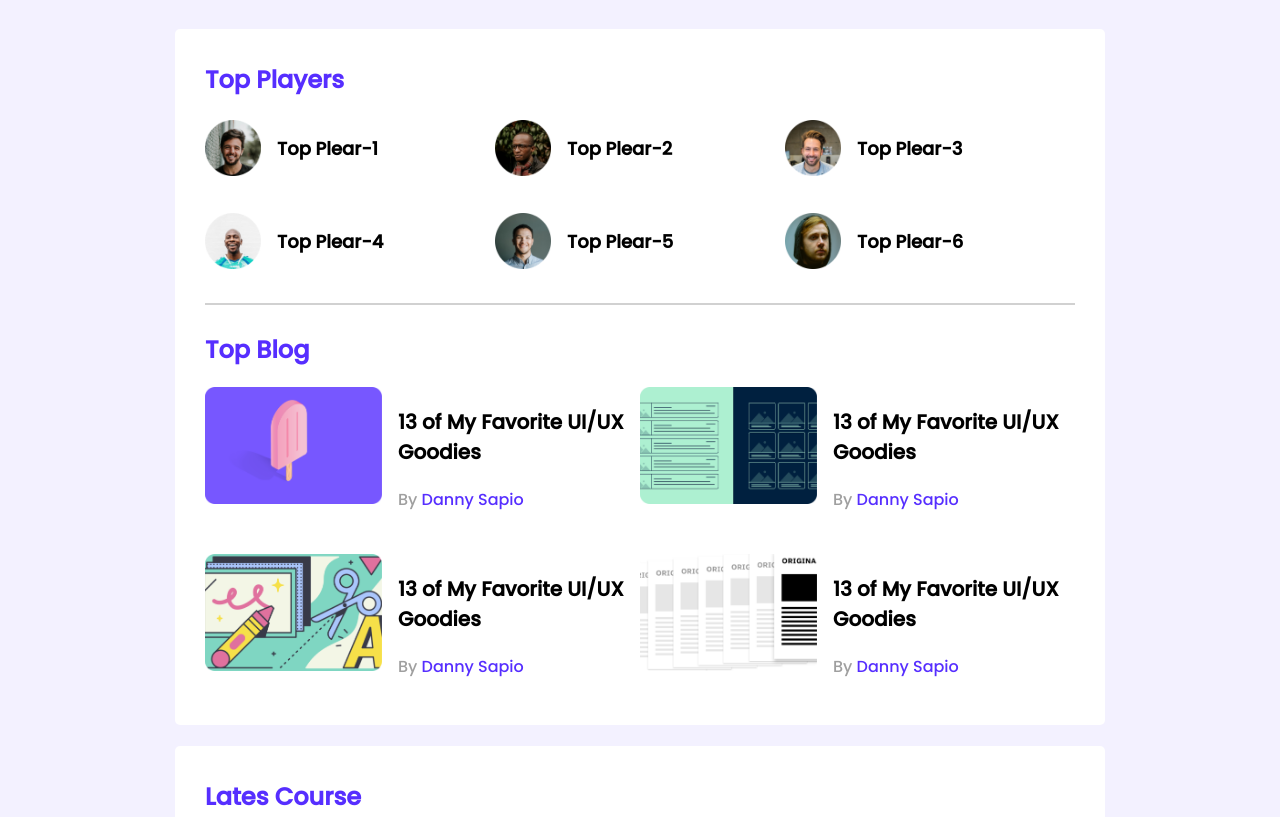
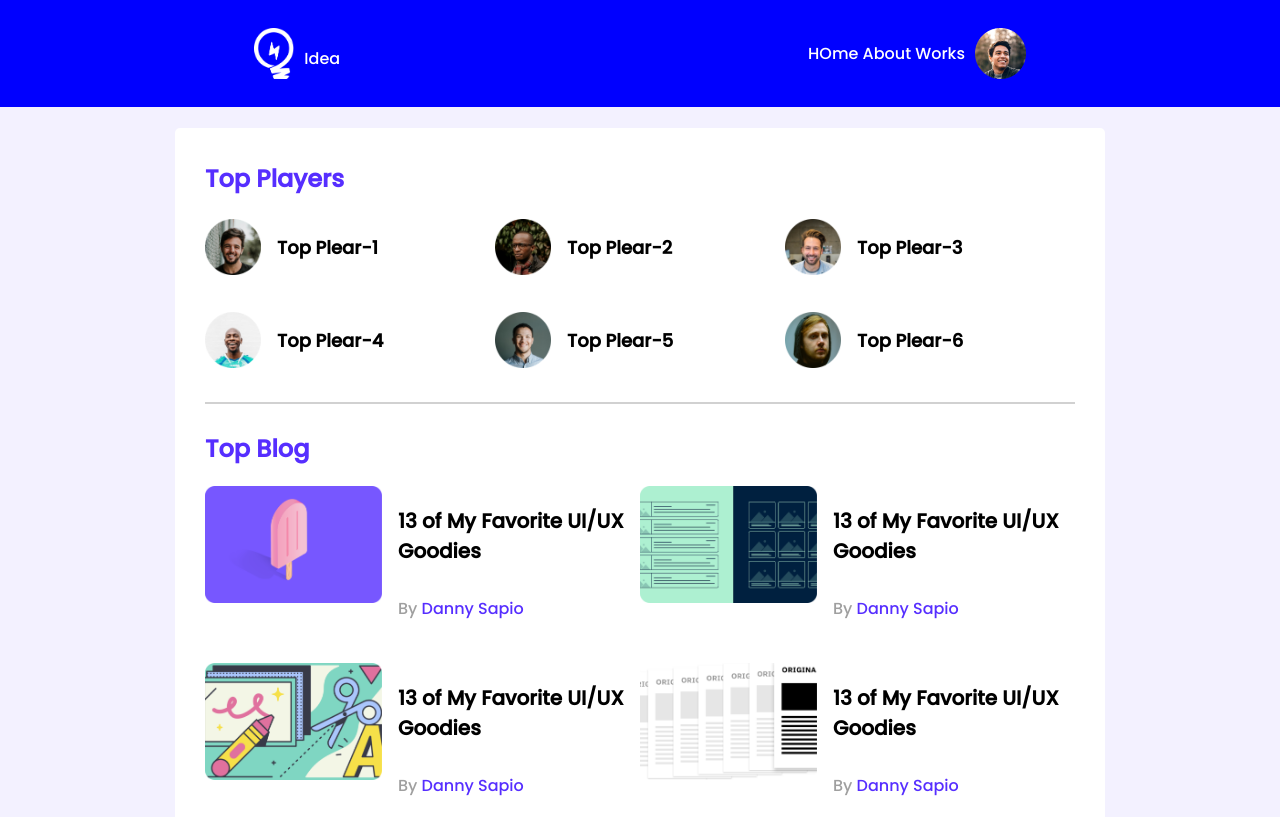
Before and after one commit to Nahid-Raj/leader-board-css3, a plain HTML site: page index.html in a window 1280 px wide. Shown: the top 817 px of the page. Drawn offline with Linux system fonts and the light colour scheme.

Commit message:
3rd aded

```diff
--- a/index.html
+++ b/index.html
@@ -22,7 +22,29 @@
     <!-- header start -->
     <header>
 
+        <section class="manubar">
 
+            <div class="manu-item">
+
+                <img src="images/icons/logo.png" alt="">
+                <p class="name">Idea</p>
+            </div>
+
+            <div class="manu-item-2">
+
+                <nav class="ankhor">
+
+                    <a href="home.html">HOme</a>
+                    <a href="about.html">About</a>
+                    <a href="works.html">Works</a>
+                </nav>
+                <img src="images/icons/profile.png" alt="">
+
+
+            </div>
+
+
+        </section>
 
     </header>
     <!-- header end -->
@@ -267,5 +289,10 @@
 
         </section>
     </main>
+
+    <footer>
+
+       <p>id="footer-end">&copy;Copyright | nahidraj999@gmail.com</p>
+    </footer>
 </body>
 </html>
--- a/styles/style.css
+++ b/styles/style.css
@@ -2,7 +2,43 @@
  body{
     font-family: 'Poppins', sans-serif;
     background-color: #F3F1FF;
+    margin: 0;
  }
+ /* manubar */
+ header{
+     background-color: blue;
+     padding: 20px;
+ }
+ .manubar{
+     display: flex;
+     justify-content: space-around;
+ }
+ .manu-item{
+     display: flex;
+    align-items: center;
+ }
+ .name{
+     margin-left: 10px;
+     color: #FFFFFF;
+ }
+.manu-item img{
+    width: 40.42px;
+    height: 51px;
+}
+.manu-item-2{
+    display: flex;
+    align-items: center;
+}
+.ankhor a{
+    text-decoration: none;
+    color: #FFFFFF;
+}
+.manu-item-2 img{
+    width: 51px;
+    height: 51px;
+    margin-left: 10px;
+}
+/* main style  */
  main{
      display: flex;
      flex-direction: column;
@@ -43,6 +79,12 @@
  .pleayer-name{
      margin-left: 16px;
      font-size: 18px;
+ }
+ .coruse-duration{
+     background-color: #f8b8a8cc
+     ;
+     padding: 4px 12px;
+     border-radius: 20px;
  }
 
 /*
@@ -130,3 +172,14 @@
         grid-template-columns: repeat(2, 1fr);
        }
    }
+   /* footert style  */
+   footer{
+       text-align: center;
+       background-color: rgb(0, 0, 0);
+       color: wheat;
+       height: 70px;
+       margin-top: 20px;
+   }
+footer, p{
+    padding-top: 10px;
+}
```
